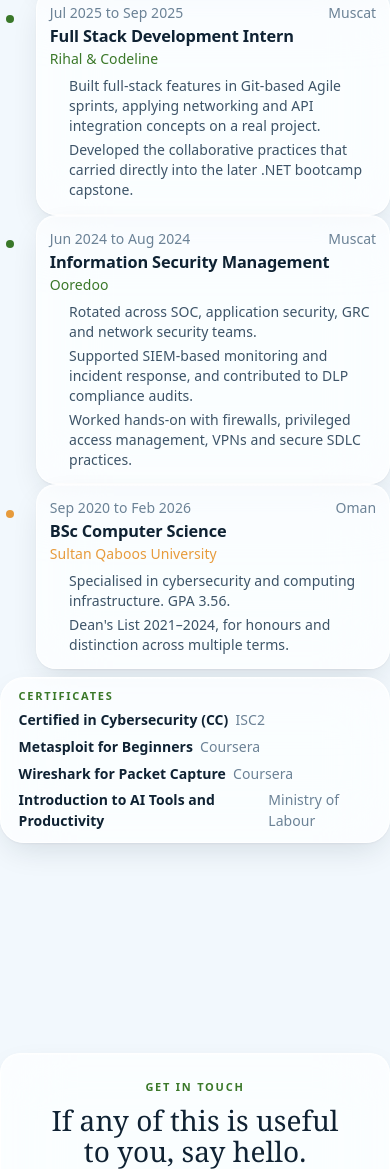
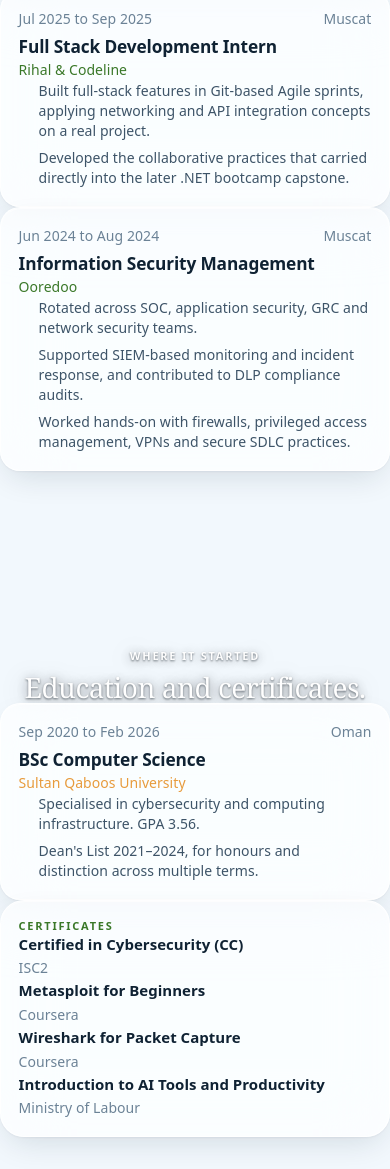
Before and after one commit to 6qzr/6qzr.github.io, an Astro site: page / in a window 390 px wide. Shown: the part 5165-6334 px from the top of the page. Built offline with nearby package versions, Linux system fonts and the light colour scheme; Astro itself is replaced by a stand-in of ours.

Commit message:
Smooth the slide transition and give the path room to breathe
The slide was landing hard. CSS scroll snap decides where the page stops but
gives no control over how it gets there, and Chrome's native snap animation
is short and abrupt. src/scripts/slides.ts now reads the scroll intent and
animates to the next section over 820ms with an ease that starts and ends at
rest, switching native snap off for the duration so the two do not fight.

Hijacking the wheel is user-hostile when overdone, so it is kept narrow. It
steps aside under reduced motion, below the fallback breakpoints, and on
touch devices where native momentum already feels right. It never locks the
page: a pointer press, hash change or resize cancels the animation, keyboard
paging and Home/End are handled, keys are never stolen from a form field,
and native snapping remains the no-JavaScript behaviour.

The path section was cramped because I had squeezed four roles plus the
certificates into one screen, which meant shrinking type and padding until
it read as dense. Split into two slides instead: experience as three roles
side by side, then education and certificates with room around them. Type
and spacing restored to comfortable values in both.

All eight sections now measure exactly 1.00 screens at 1440x900.

```diff
--- a/src/components/Timeline.astro
+++ b/src/components/Timeline.astro
@@ -1,5 +1,16 @@
 ---
 import { timeline, certificates } from "../data/site";
+
+/**
+ * Two slides, not one.
+ *
+ * Every section has to fit a single screen for the snap scrolling to work.
+ * Squeezing four roles plus the certificates into one screen meant shrinking
+ * the type and the padding until the whole thing read as cramped. Splitting
+ * experience from education gives both room to breathe and still fits.
+ */
+const experience = timeline.filter((entry) => entry.kind === "work");
+const education = timeline.filter((entry) => entry.kind === "education");
 ---
 
 <section class="section" id="path">
@@ -9,20 +20,15 @@ import { timeline, certificates } from "../data/site";
       <h2 class="t-h2 on-scene head__title">Where I have been.</h2>
     </header>
 
-    <ol class="timeline">
-      {timeline.map((entry, index) => (
-        <li class:list={["entry", { "entry--edu": entry.kind === "education" }]}>
-          <div class="entry__marker" aria-hidden="true">
-            <span class:list={["entry__dot", { "entry__dot--edu": entry.kind === "education" }]}></span>
-          </div>
-
+    <ol class="timeline timeline--experience">
+      {experience.map((entry, index) => (
+        <li class="entry">
           {/*
-            data-reveal belongs on the glass panel, not on the <li> around it.
-            A filling opacity animation creates a stacking context, so with it
-            on the wrapper the panel's backdrop-filter sampled that group
-            rather than the page behind, leaving the blur with nothing to blur.
-            These panels looked noticeably more transparent than every other
-            card on the site because of it.
+            data-reveal belongs on the glass panel, not on a wrapper around it.
+            A filling opacity animation creates a stacking context, so on the
+            wrapper the panel's backdrop-filter samples that group rather than
+            the page behind, leaving the blur with nothing to blur. These
+            panels looked noticeably more transparent than every other card.
           */}
           <div class="entry__panel glass-deep" data-reveal data-reveal-delay={index * 90}>
             <div class="entry__meta">
@@ -42,14 +48,43 @@ import { timeline, certificates } from "../data/site";
         </li>
       ))}
     </ol>
+  </div>
+</section>
 
-    <!-- One line each. These are short credentials and do not need a panel
-         the size of a work entry. -->
-    <div class="certs glass-deep" data-reveal>
+<section class="section" id="education">
+  <div class="shell shell--narrow">
+    <header class="head" data-reveal>
+      <p class="t-eyebrow head__eyebrow on-scene">Where it started</p>
+      <h2 class="t-h2 on-scene head__title">Education and certificates.</h2>
+    </header>
+
+    <ol class="timeline">
+      {education.map((entry) => (
+        <li class="entry entry--edu">
+          <div class="entry__panel glass-deep" data-reveal>
+            <div class="entry__meta">
+              <p class="t-small entry__when">{entry.start} to {entry.end}</p>
+              <p class="t-small entry__where">{entry.place}</p>
+            </div>
+
+            <h3 class="on-glass entry__role">{entry.role}</h3>
+            <p class="t-small entry__org">{entry.org}</p>
+
+            <ul class="entry__points">
+              {entry.points.map((point) => (
+                <li class="t-small on-glass-soft">{point}</li>
+              ))}
+            </ul>
+          </div>
+        </li>
+      ))}
+    </ol>
+
+    <div class="certs glass-deep" data-reveal data-reveal-delay="90">
       <h3 class="t-eyebrow certs__title">Certificates</h3>
       <ul class="certs__list">
         {certificates.map((certificate) => (
-          <li class="t-small">
+          <li>
             <span class="on-glass certs__name">
               {certificate.url ? (
                 <a href={certificate.url} target="_blank" rel="noopener noreferrer">
@@ -59,7 +94,7 @@ import { timeline, certificates } from "../data/site";
                 certificate.name
               )}
             </span>
-            <span class="certs__issuer">{certificate.issuer}</span>
+            <span class="t-small certs__issuer">{certificate.issuer}</span>
           </li>
         ))}
       </ul>
@@ -70,74 +105,35 @@ import { timeline, certificates } from "../data/site";
 <style>
   .section {
     position: relative;
-    /* The densest section on the site, so it gets the tightest frame. */
-    padding: var(--spacing-phi-2) 1rem;
+    padding: var(--spacing-phi-3) 1rem;
   }
 
   .shell {
-    width: min(100%, 60rem);
+    width: min(100%, 68rem);
     margin-inline: auto;
+  }
+  .shell--narrow {
+    width: min(100%, 52rem);
   }
 
   .head {
     max-width: 44ch;
-    margin: 0 auto var(--spacing-phi-1);
+    margin: 0 auto var(--spacing-phi-3);
     text-align: center;
   }
-  .head__eyebrow { margin: 0 0 0.45rem; }
+  .head__eyebrow { margin: 0 0 0.6rem; }
   .head__title   { margin: 0; }
 
   .timeline {
     display: grid;
-    gap: var(--spacing-phi-1);
+    gap: var(--spacing-phi-2);
     margin: 0;
     padding: 0;
     list-style: none;
   }
 
-  .entry {
-    display: grid;
-    grid-template-columns: 1.25rem 1fr;
-    gap: 1rem;
-  }
-
-  /* The connecting line is drawn on the marker column so it tracks the panels
-     exactly, whatever height they end up. */
-  .entry__marker {
-    position: relative;
-    display: flex;
-    justify-content: center;
-  }
-  .entry__marker::before {
-    content: "";
-    position: absolute;
-    top: 0;
-    bottom: calc(-1 * var(--spacing-phi-2));
-    width: 1px;
-    background: color-mix(in srgb, var(--ink) 18%, transparent);
-  }
-  .entry:last-of-type .entry__marker::before {
-    display: none;
-  }
-
-  .entry__dot {
-    position: relative;
-    margin-top: 1.6rem;
-    width: 0.5rem;
-    height: 0.5rem;
-    border-radius: 999px;
-    background: var(--accent);
-    box-shadow: 0 0 0 4px color-mix(in srgb, var(--bg) 70%, transparent);
-  }
-  .entry__dot--edu {
-    background: var(--sun-500);
-  }
-  :global(.dark) .entry__dot--edu {
-    background: var(--sun-400);
-  }
-
   .entry__panel {
-    padding: clamp(0.8rem, 1.6vw, 1.05rem);
+    padding: clamp(1.1rem, 2.2vw, 1.5rem);
     border-radius: 1.25rem;
   }
 
@@ -146,7 +142,7 @@ import { timeline, certificates } from "../data/site";
     flex-wrap: wrap;
     justify-content: space-between;
     gap: 0.5rem;
-    margin-bottom: 0.25rem;
+    margin-bottom: 0.45rem;
   }
   .entry__when,
   .entry__where {
@@ -156,24 +152,28 @@ import { timeline, certificates } from "../data/site";
 
   .entry__role {
     margin: 0;
-    font-size: clamp(1.02rem, 1.4vw, 1.2rem);
-    line-height: 1.2;
+    font-size: clamp(1.08rem, 1.5vw, 1.3rem);
+    line-height: 1.22;
     letter-spacing: -0.008em;
     font-weight: 600;
   }
   .entry__org {
-    margin: 0.15rem 0 0;
+    margin: 0.2rem 0 0;
     color: var(--accent);
     font-weight: 500;
+  }
+  .entry--edu .entry__org {
+    color: var(--sun-500);
+  }
+  :global(.dark) .entry--edu .entry__org {
+    color: var(--sun-400);
   }
 
   .entry__points {
     display: grid;
-    gap: 0.2rem;
-    font-size: 0.84rem;
-    margin: 0.4rem 0 0;
-    line-height: 1.45;
-    padding-left: 1.05rem;
+    gap: 0.4rem;
+    margin: var(--spacing-phi-1) 0 0;
+    padding-left: 1.1rem;
   }
   .entry__points li {
     padding-left: 0.15rem;
@@ -183,37 +183,28 @@ import { timeline, certificates } from "../data/site";
   }
 
   .certs {
-    display: flex;
-    flex-wrap: wrap;
-    align-items: baseline;
-    gap: 0.5rem 1.2rem;
-    margin-top: 0.5rem;
-    padding: clamp(0.7rem, 1.6vw, 1rem) clamp(1.1rem, 2.5vw, 1.618rem);
+    margin-top: var(--spacing-phi-2);
+    padding: clamp(1.1rem, 2.5vw, 1.618rem);
     border-radius: 1.5rem;
   }
-  /* Inline with the list rather than stacked above it: the label costs a whole
-     line otherwise, and the section has to fit one screen. */
   .certs__title {
-    margin: 0;
+    margin: 0 0 var(--spacing-phi-2);
     color: var(--accent);
-    flex: none;
   }
   .certs__list {
-    display: flex;
-    flex-wrap: wrap;
-    gap: 0.4rem 1.618rem;
+    display: grid;
+    grid-template-columns: repeat(auto-fit, minmax(14rem, 1fr));
+    gap: var(--spacing-phi-2);
     margin: 0;
     padding: 0;
     list-style: none;
   }
-  /* One line each: a credential name plus its issuer does not need the space
-     of a work entry. */
   .certs__list li {
-    display: flex;
-    align-items: baseline;
-    gap: 0.45rem;
+    display: grid;
+    gap: 0.15rem;
   }
   .certs__name {
+    font-size: 0.9375rem;
     font-weight: 550;
   }
   .certs__name a {
@@ -224,34 +215,12 @@ import { timeline, certificates } from "../data/site";
     color: var(--ink-faint);
   }
 
-  /*
-    Two columns of entries on a wide screen. Stacked, the four entries plus the
-    certificates ran to 1.75 screens, which mandatory snapping cannot hold.
-    The connecting line is dropped here because a single vertical thread makes
-    no sense once entries sit side by side.
-  */
-  @media (min-width: 62rem) {
-    .timeline {
-      grid-template-columns: repeat(2, minmax(0, 1fr));
-      gap: var(--spacing-phi-2);
-    }
-    /* Side by side, a single vertical thread through the entries makes no
-       sense, so the marker column goes and each entry becomes a plain card
-       like every other card on the site. Education keeps its distinction
-       through the accent on the organisation instead of a coloured dot. */
-    .entry {
-      grid-template-columns: 1fr;
-      gap: 0;
-    }
-    .entry__marker {
-      display: none;
+  /* Three roles side by side on a wide screen. The education slide keeps its
+     single entry full width. */
+  @media (min-width: 64rem) {
+    .timeline--experience {
+      grid-template-columns: repeat(3, minmax(0, 1fr));
+      align-items: start;
     }
   }
-
-  .entry--edu .entry__org {
-    color: var(--sun-500);
-  }
-  :global(.dark) .entry--edu .entry__org {
-    color: var(--sun-400);
-  }
 </style>
--- a/src/layouts/Base.astro
+++ b/src/layouts/Base.astro
@@ -139,9 +139,11 @@ const personSchema = {
       import { initTheme } from "../scripts/theme";
       import { initReveal } from "../scripts/reveal";
       import { initLeaves } from "../scripts/leaves";
+      import { initSlides } from "../scripts/slides";
 
       initTheme();
       initReveal();
+      initSlides();
 
       const canvas = document.getElementById("leaf-layer");
       if (canvas instanceof HTMLCanvasElement) initLeaves(canvas);
--- /dev/null
+++ b/src/scripts/slides.ts
@@ -0,0 +1,179 @@
+/**
+ * Smooth slide-to-slide scrolling.
+ *
+ * CSS scroll snap decides *where* the page lands but gives no control over
+ * *how* it gets there. Chrome's mandatory snap animation is short and lands
+ * hard, which reads as a jolt rather than a slide. This takes over that one
+ * job: it reads a scroll intent, then animates to the next section over
+ * `DURATION` with an ease that starts and ends at rest.
+ *
+ * It is deliberately narrow. Native snapping stays in the stylesheet as the
+ * behaviour without JavaScript, and this steps aside entirely when:
+ *   - the visitor prefers reduced motion,
+ *   - the viewport is too short or narrow for one-screen slides (the same
+ *     breakpoints where the stylesheet drops to proximity snapping),
+ *   - a touch device is driving, where native momentum already feels right
+ *     and hijacking it is actively unpleasant.
+ *
+ * Keyboard scrolling, find-in-page, anchor links and the browser's own
+ * scroll restoration all keep working, because the page is never locked: the
+ * animation is cancelled the moment anything else moves the page.
+ */
+
+/** Slide travel time. Long enough to read as a glide, short enough not to wait. */
+const DURATION = 820;
+
+/** Wheel delta that counts as a deliberate move, to ignore trackpad jitter. */
+const WHEEL_THRESHOLD = 12;
+
+/** Quiet period after a slide before another gesture is accepted. */
+const COOLDOWN = 90;
+
+/** Matches the stylesheet's fallback breakpoints. */
+const TOO_SMALL = "(max-height: 44rem), (max-width: 48rem)";
+
+/** Ease in and out, so the slide starts and finishes at rest. */
+function easeInOutCubic(t: number): number {
+  return t < 0.5 ? 4 * t * t * t : 1 - Math.pow(-2 * t + 2, 3) / 2;
+}
+
+export function initSlides(): void {
+  const reducedMotion = window.matchMedia("(prefers-reduced-motion: reduce)");
+  const tooSmall = window.matchMedia(TOO_SMALL);
+  const coarse = window.matchMedia("(pointer: coarse)");
+
+  const root = document.documentElement;
+  let targets: HTMLElement[] = [];
+
+  const collect = (): void => {
+    targets = [
+      ...document.querySelectorAll<HTMLElement>("main > section"),
+      ...document.querySelectorAll<HTMLElement>("footer"),
+    ];
+  };
+  collect();
+  if (targets.length < 2) return;
+
+  let animating = false;
+  let frame = 0;
+  let readyAt = 0;
+
+  /** Index of the slide nearest the top of the viewport. */
+  const currentIndex = (): number => {
+    const y = window.scrollY;
+    let best = 0;
+    let bestDistance = Infinity;
+    targets.forEach((el, i) => {
+      const distance = Math.abs(el.offsetTop - y);
+      if (distance < bestDistance) {
+        bestDistance = distance;
+        best = i;
+      }
+    });
+    return best;
+  };
+
+  const cancel = (): void => {
+    if (!animating) return;
+    animating = false;
+    cancelAnimationFrame(frame);
+    // Hand control back to the browser's own snapping.
+    root.style.scrollSnapType = "";
+  };
+
+  const slideTo = (index: number): void => {
+    const clamped = Math.max(0, Math.min(targets.length - 1, index));
+    const target = targets[clamped];
+    if (!target) return;
+
+    const from = window.scrollY;
+    const max = root.scrollHeight - window.innerHeight;
+    const to = Math.min(target.offsetTop, max);
+    if (Math.abs(to - from) < 2) return;
+
+    // Native snapping would fight the animation the whole way down, so it is
+    // switched off for the duration and restored at the end.
+    root.style.scrollSnapType = "none";
+    animating = true;
+    const start = performance.now();
+
+    const step = (now: number): void => {
+      if (!animating) return;
+      const t = Math.min(1, (now - start) / DURATION);
+      window.scrollTo(0, from + (to - from) * easeInOutCubic(t));
+
+      if (t < 1) {
+        frame = requestAnimationFrame(step);
+        return;
+      }
+      animating = false;
+      root.style.scrollSnapType = "";
+      readyAt = performance.now() + COOLDOWN;
+    };
+
+    frame = requestAnimationFrame(step);
+  };
+
+  const enabled = (): boolean =>
+    !reducedMotion.matches && !tooSmall.matches && !coarse.matches;
+
+  const onWheel = (event: WheelEvent): void => {
+    if (!enabled()) return;
+    // Let the browser handle zoom and horizontal intent.
+    if (event.ctrlKey || Math.abs(event.deltaX) > Math.abs(event.deltaY)) return;
+
+    if (animating || performance.now() < readyAt) {
+      // Already going somewhere: swallow the event rather than let it fight.
+      event.preventDefault();
+      return;
+    }
+    if (Math.abs(event.deltaY) < WHEEL_THRESHOLD) return;
+
+    event.preventDefault();
+    slideTo(currentIndex() + (event.deltaY > 0 ? 1 : -1));
+  };
+
+  const KEYS_FORWARD = new Set(["PageDown", "ArrowDown", " ", "Spacebar"]);
+  const KEYS_BACK = new Set(["PageUp", "ArrowUp"]);
+
+  const onKey = (event: KeyboardEvent): void => {
+    if (!enabled() || event.metaKey || event.ctrlKey || event.altKey) return;
+
+    // Never steal keys from a field or anything the visitor is editing.
+    const el = document.activeElement as HTMLElement | null;
+    if (el && (el.isContentEditable || /^(INPUT|TEXTAREA|SELECT)$/.test(el.tagName))) return;
+
+    if (KEYS_FORWARD.has(event.key)) {
+      event.preventDefault();
+      slideTo(currentIndex() + 1);
+    } else if (KEYS_BACK.has(event.key)) {
+      event.preventDefault();
+      slideTo(currentIndex() - 1);
+    } else if (event.key === "Home") {
+      event.preventDefault();
+      slideTo(0);
+    } else if (event.key === "End") {
+      event.preventDefault();
+      slideTo(targets.length - 1);
+    }
+  };
+
+  // Anything else that moves the page wins: a nav link, find-in-page, a
+  // scrollbar drag, the back button. Stop animating rather than fight it.
+  const onPointerDown = (): void => cancel();
+  const onHashChange = (): void => cancel();
+
+  const onResize = (): void => {
+    collect();
+    cancel();
+  };
+
+  // `passive: false` is required: the whole point is to replace the default
+  // scroll for this gesture.
+  window.addEventListener("wheel", onWheel, { passive: false });
+  window.addEventListener("keydown", onKey);
+  window.addEventListener("pointerdown", onPointerDown, { passive: true });
+  window.addEventListener("hashchange", onHashChange);
+  window.addEventListener("resize", onResize, { passive: true });
+  reducedMotion.addEventListener("change", cancel);
+}
```
Also changed, not shown: NOTES.md (+16 -3 lines).
